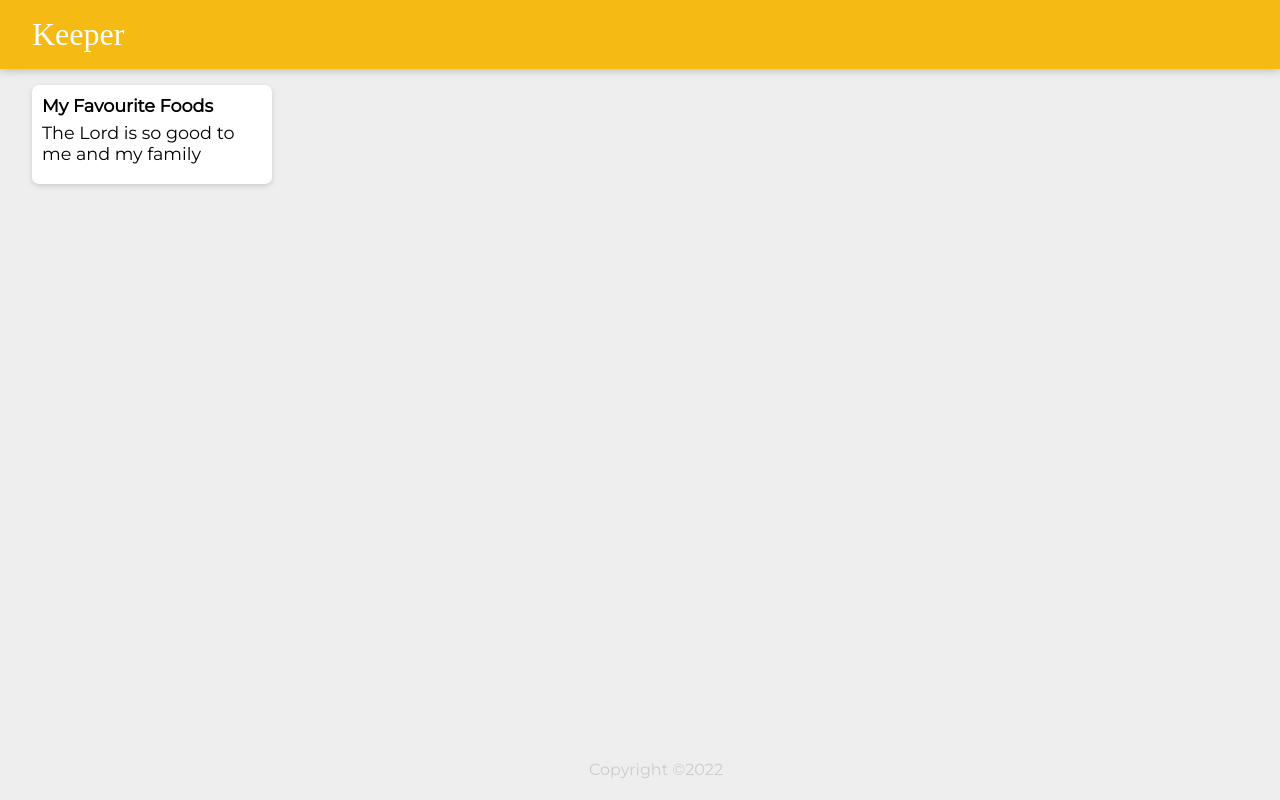
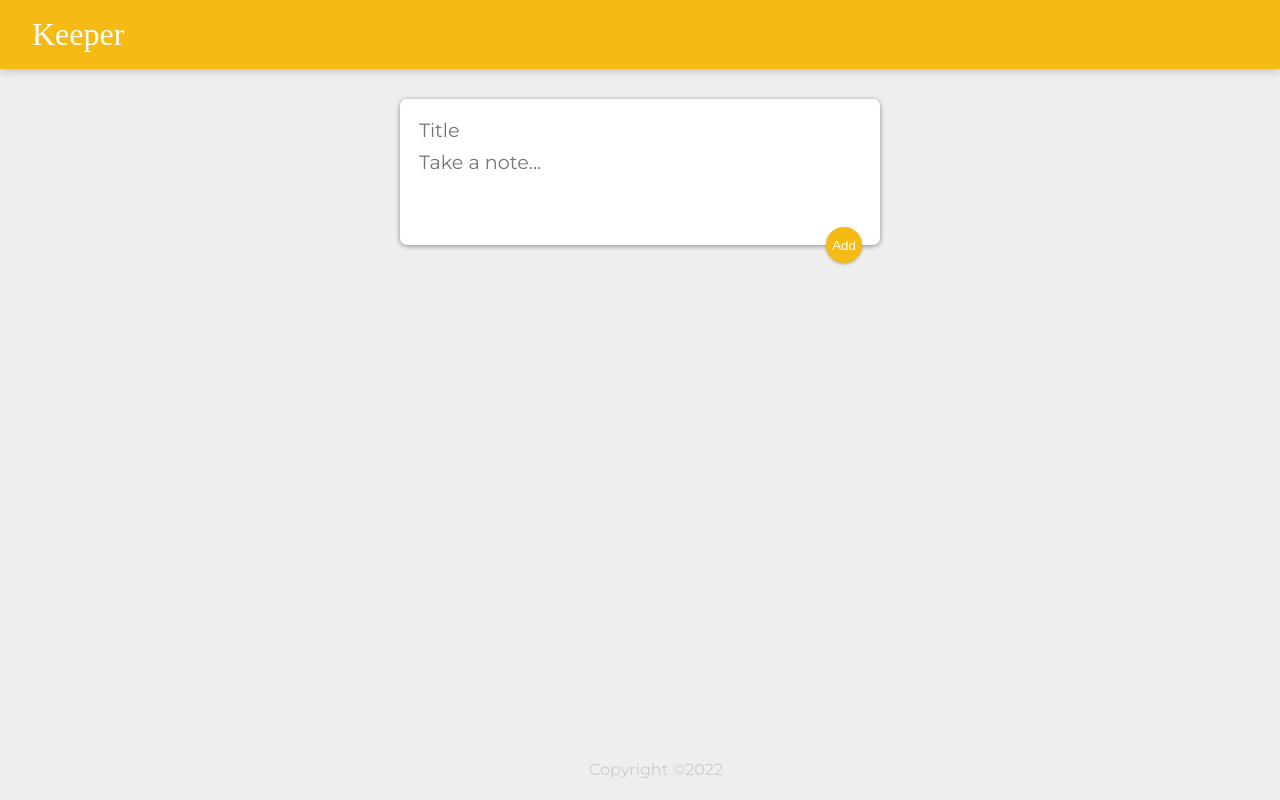
Before and after one commit to Lekan-Osindeinde/keeper-app-part-1, a React (Create React App) app: page / in a window 1280 px wide. Built offline with nearby package versions, Linux system fonts and the light colour scheme; a web font is replaced by a local one.

Commit message:
css update

```diff
--- a/public/styles.css
+++ b/public/styles.css
@@ -54,3 +54,49 @@
   white-space: pre-wrap;
   word-wrap: break-word;
 }
+
+.note button {
+  position: relative;
+  float: right;
+  margin-right: 10px;
+  color: #f5ba13;
+  border: none;
+  width: 36px;
+  height: 36px;
+  cursor: pointer;
+  outline: none;
+}
+
+form {
+  position: relative;
+  width: 480px;
+  margin: 30px auto 20px auto;
+  background: #fff;
+  padding: 15px;
+  border-radius: 7px;
+  box-shadow: 0 1px 5px rgb(138, 137, 137);
+}
+form input,
+form textarea {
+  width: 100%;
+  border: none;
+  padding: 4px;
+  outline: none;
+  font-size: 1.2em;
+  font-family: inherit;
+  resize: none;
+}
+form button {
+  position: absolute;
+  right: 18px;
+  bottom: -18px;
+  background: #f5ba13;
+  color: #fff;
+  border: none;
+  border-radius: 50%;
+  width: 36px;
+  height: 36px;
+  box-shadow: 0 1px 3px rgba(0, 0, 0, 0.3);
+  cursor: pointer;
+  outline: none;
+}
--- a/src/App.jsx
+++ b/src/App.jsx
@@ -1,15 +1,42 @@
-import React from "react";
+import React, { useState } from "react";
+import CreateArea from "./CreateArea";
 import Footer from "./Footer";
 import Header from "./Header";
 import Note from "./Note";
 
 function App() {
+  const [notes, setNotes] = useState([]);
+
+  function addNote(newNote) {
+    setNotes((prevNotes) => {
+      return [...prevNotes, newNote];
+    });
+  }
+
+  function deleteNote(id) {
+    setNotes((prevNotes) => {
+      return prevNotes.filter((noteItem, index) => {
+        return index !== id;
+      });
+    });
+  }
+
   return (
     <div>
       <Header />
-      <Note />
+      <CreateArea onAdd={addNote} />
+      {notes.map((noteItem, index) => {
+        return (
+          <Note
+            key={index}
+            id={index}
+            title={noteItem.title}
+            content={noteItem.content}
+            onDelete={deleteNote}
+          />
+        );
+      })}
       <Footer />
-
     </div>
   );
 }
--- a/src/Note.jsx
+++ b/src/Note.jsx
@@ -1,10 +1,17 @@
 import React from "react";
 
-function Note() {
-  return <div className='note'>
-  <h1>My Favourite Foods</h1>
-  <p>The Lord is so good to me and my family</p>
-  </div>;
+function Note(props) {
+  function handleClick() {
+    props.onDelete(props.id);
+  }
+
+  return (
+    <div className="note">
+      <h1>{props.title}</h1>
+      <p>{props.content}</p>
+      <button onClick={handleClick}>DELETE</button>
+    </div>
+  );
 }
 
 export default Note;
```
Also changed, not shown: src/Header.jsx (+5 -3 lines), src/index.js (line endings or trailing spaces).
